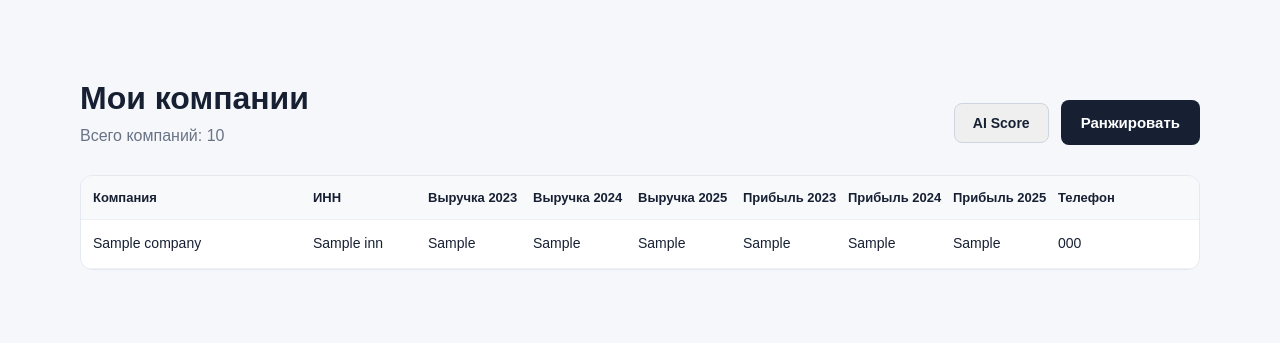
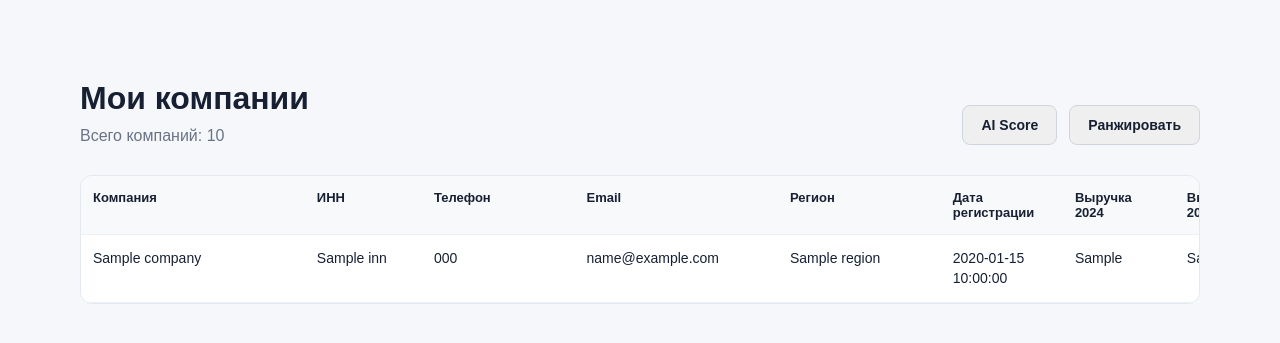
Before and after one commit to kseniya161-max/Radar_Management, a FastAPI app: template app/templates/companies.html in a window 1280 px wide. Shown: the part 77-420 px from the top of the page. Run offline with FastAPI, Linux system fonts and the light colour scheme; the template is opened without the code that fills it: most values are stand-ins (such as "Sample title", 1, 10 or a date in 2020); parts of the project's set-up code (start-up, migrations or seed data) failed here and were passed over.

Commit message:
correcting html companies and css

```diff
--- a/app/static/css/style.css
+++ b/app/static/css/style.css
@@ -396,12 +396,14 @@ body {
     font-size: 13px;
     font-weight: 700;
     color: #172033;
-    white-space: nowrap;
+    white-space: normal;
 }
 
 .companies-table td {
     font-size: 14px;
     line-height: 1.4;
+    word-break: break-word;
+    overflow-wrap: anywhere;
 }
 
 .companies-table tbody tr:hover {
@@ -410,49 +412,70 @@ body {
 
 
 /* COLUMN WIDTHS */
+/* Общая минимальная ширина таблицы должна быть увеличена */
+.companies-table {
+    min-width: 1450px;
+}
 
+/* 1. Компания */
 .companies-table th:nth-child(1),
 .companies-table td:nth-child(1) {
     width: 220px;
 }
 
+/* 2. ИНН */
 .companies-table th:nth-child(2),
 .companies-table td:nth-child(2) {
     width: 115px;
 }
 
+/* 3. Телефон (увеличено со 105px) */
 .companies-table th:nth-child(3),
-.companies-table td:nth-child(3),
+.companies-table td:nth-child(3) {
+    width: 150px;
+}
+
+/* 4. Email (увеличено со 105px) */
 .companies-table th:nth-child(4),
-.companies-table td:nth-child(4),
+.companies-table td:nth-child(4) {
+    width: 200px;
+}
+
+/* 5. Регион (увеличено со 105px) */
 .companies-table th:nth-child(5),
-.companies-table td:nth-child(5),
+.companies-table td:nth-child(5) {
+    width: 160px;
+}
+
+/* 6. Дата регистрации (увеличено со 105px) */
 .companies-table th:nth-child(6),
-.companies-table td:nth-child(6),
+.companies-table td:nth-child(6) {
+    width: 120px;
+}
+
+/* 7. Выручка 2024 */
 .companies-table th:nth-child(7),
-.companies-table td:nth-child(7),
+.companies-table td:nth-child(7) {
+    width: 110px;
+}
+
+/* 8. Выручка 2025 */
 .companies-table th:nth-child(8),
 .companies-table td:nth-child(8) {
-    width: 105px;
+    width: 110px;
 }
 
+/* 9. Рост выручки */
 .companies-table th:nth-child(9),
 .companies-table td:nth-child(9) {
-    width: 180px;
+    width: 120px;
 }
 
+/* 10. Рост прибыли */
 .companies-table th:nth-child(10),
 .companies-table td:nth-child(10) {
-    width: 220px;
+    width: 120px;
 }
-
-.companies-table th:nth-child(11),
-.companies-table td:nth-child(11),
-.companies-table th:nth-child(12),
-.companies-table td:nth-child(12) {
-    width: 100px;
-}
-
 
 /* PAGINATION */
 
--- a/app/templates/companies.html
+++ b/app/templates/companies.html
@@ -21,7 +21,7 @@ Radar Management — Мои компании
                 AI Score
             </button>
 
-            <button class="primary-button">
+            <button class="secondary-button">
                 Ранжировать
             </button>
         </div>
@@ -37,19 +37,17 @@ Radar Management — Мои компании
                     <th>Компания</th>
                     <th>ИНН</th>
 
-                    <th>Выручка 2023</th>
+                    <th>Телефон</th>
+                    <th>Email</th>
+                    <th>Регион</th>
+
+                    <th>Дата регистрации</th>
                     <th>Выручка 2024</th>
                     <th>Выручка 2025</th>
 
-                    <th>Прибыль 2023</th>
-                    <th>Прибыль 2024</th>
-                    <th>Прибыль 2025</th>
+                    <th>Рост выручки</th>
+                    <th>Рост прибыли</th>
 
-                    <th>Телефон</th>
-                    <th>Email</th>
-
-                    <th>AI Priority</th>
-                    <th>AI Risk</th>
                 </tr>
             </thead>
 
@@ -69,7 +67,19 @@ Radar Management — Мои компании
 
 
                     <td>
-                        {{ company.revenue_2023 or "—" }}
+                        {{ company.phone or "—" }}
+                    </td>
+
+                    <td>
+                        {{ company.email or "—" }}
+                    </td>
+
+                    <td>
+                        {{ company.region or "—" }}
+                    </td>
+
+                    <td>
+                        {{ company.registration_date or "—" }}
                     </td>
 
                     <td>
@@ -80,35 +90,12 @@ Radar Management — Мои компании
                         {{ company.revenue_2025 or "—" }}
                     </td>
 
-
                     <td>
-                        {{ company.profit_2023 or "—" }}
+                        {{ company.revenue_growth_3 or "—" }}
                     </td>
 
                     <td>
-                        {{ company.profit_2024 or "—" }}
-                    </td>
-
-                    <td>
-                        {{ company.profit_2025 or "—" }}
-                    </td>
-
-
-                    <td>
-                        {{ company.phone or "—" }}
-                    </td>
-
-                    <td>
-                        {{ company.email or "—" }}
-                    </td>
-
-
-                    <td>
-                        {{ company.ai_priority or "—" }}
-                    </td>
-
-                    <td>
-                        {{ company.ai_risk or "—" }}
+                        {{ company.profit_growth_3 or "—" }}
                     </td>
 
                 </tr>
@@ -116,7 +103,7 @@ Radar Management — Мои компании
                 {% else %}
 
                 <tr>
-                    <td colspan="12" class="empty-state">
+                    <td colspan="10" class="empty-state">
                         Компании пока не собраны
                     </td>
                 </tr>
```
